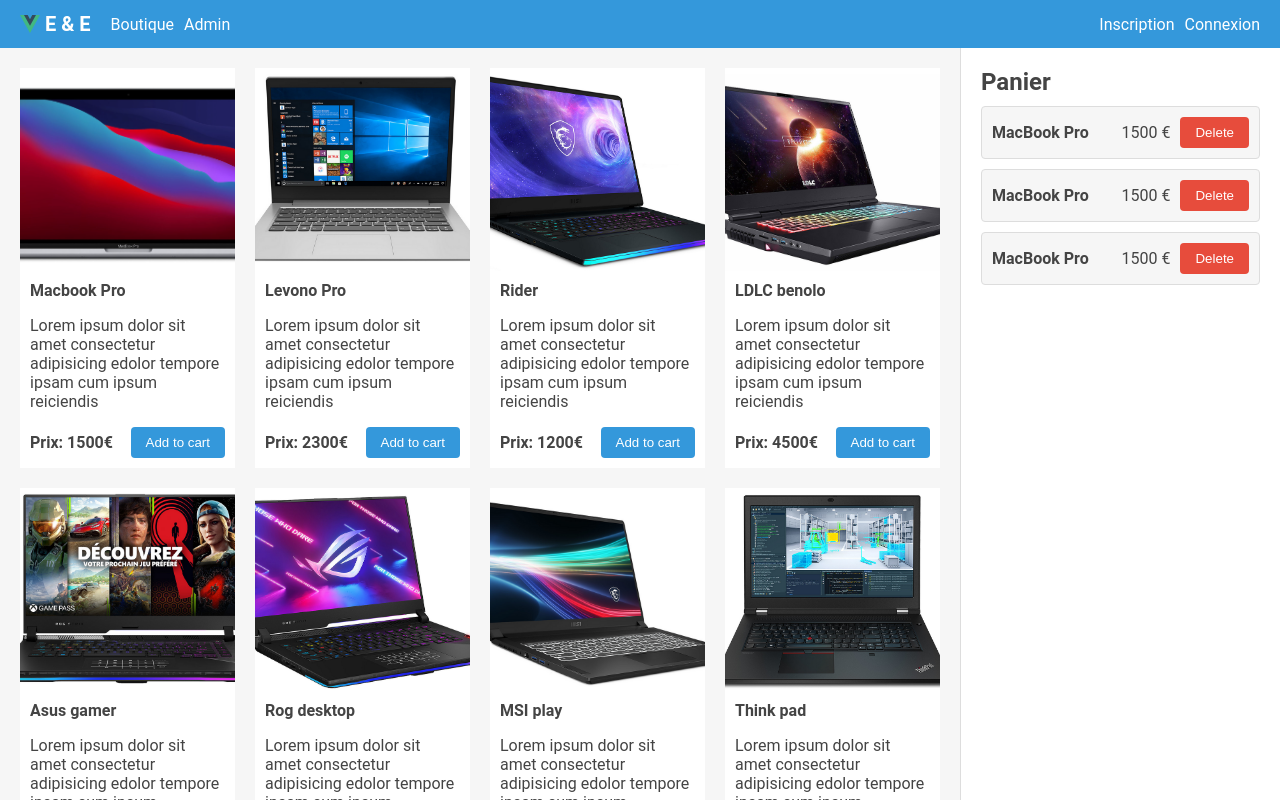
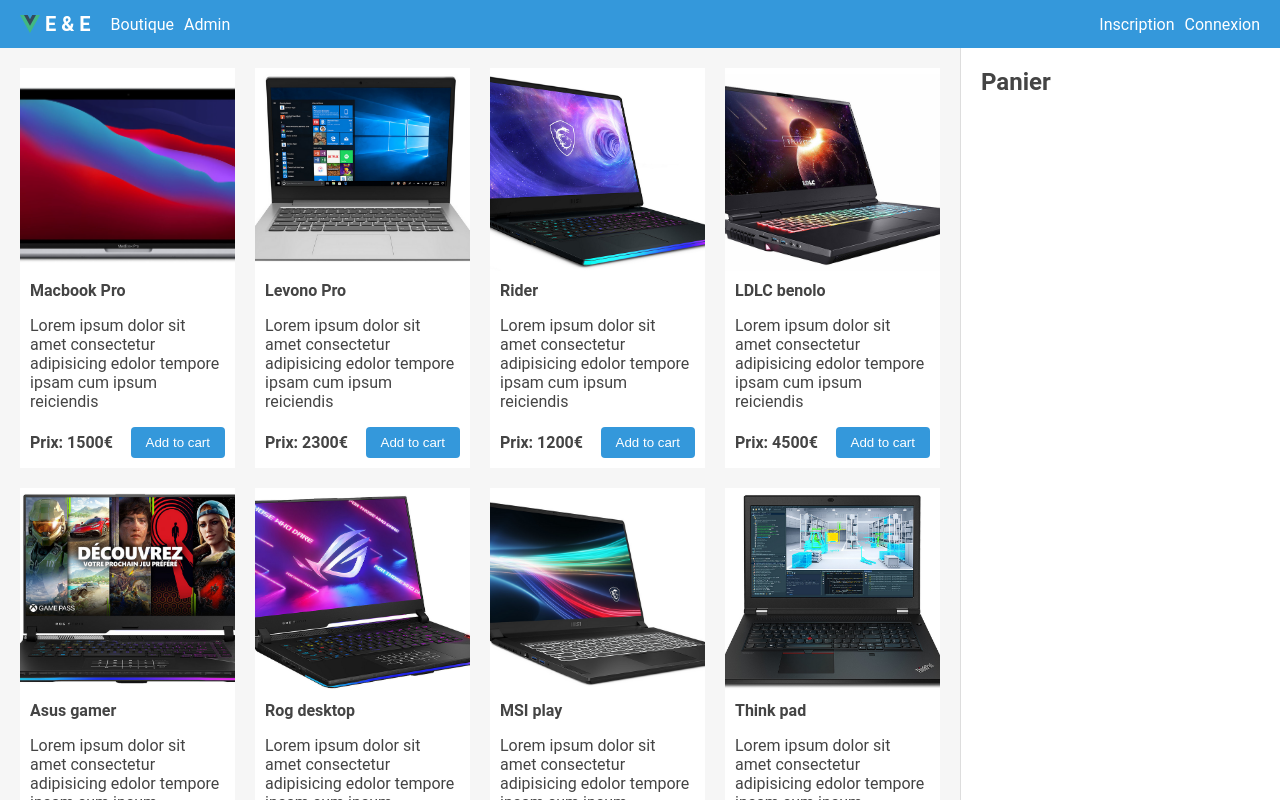
Before and after one commit to winstoncda/shop_notype, a Vue app: page / in a window 1280 px wide. Shown: the top 800 px of the page. Built offline with nearby package versions, Linux system fonts and the light colour scheme.

Commit message:
ajout des produits dans le panier

```diff
--- a/src/App.vue
+++ b/src/App.vue
@@ -8,10 +8,13 @@
 
 // récupération des données depuis le fichier products dans data
 const products = reactive(data);
+const cart = reactive([]);
 
 // créer une fonction qui va ajouter des produits au panier
 function addProductToCart(productId) {
   console.log(productId);
+  const newProduct = products.find((product) => product.id === productId);
+  cart.push(newProduct);
 }
 </script>
 
@@ -24,7 +27,7 @@
       class="shop"
       @add-product-to-cart="addProductToCart"
     />
-    <Cart class="cart" />
+    <Cart :cartList="cart" class="cart" />
     <TheFooter class="footer" />
   </div>
 </template>
--- a/src/components/Cart/Cart.vue
+++ b/src/components/Cart/Cart.vue
@@ -1,11 +1,14 @@
 <script setup lang="ts">
 import CartProductList from "./CartProductList.vue";
+defineProps({
+  cartList: Array,
+});
 </script>
 
 <template>
   <div class="p-20">
     <h2 class="mb-10">Panier</h2>
-    <CartProductList />
+    <CartProductList :cartList="cartList" />
   </div>
 </template>
 
--- a/src/components/Cart/CartProduct.vue
+++ b/src/components/Cart/CartProduct.vue
@@ -1,9 +1,13 @@
-<script setup lang="ts"></script>
+<script setup lang="ts">
+defineProps({
+  product: Object,
+});
+</script>
 
 <template>
   <div class="mb-10 p-10 d-flex flex-row align-items-center product">
-    <strong class="flex-fill mr-10">MacBook Pro</strong>
-    <span class="mr-10">1500 €</span>
+    <strong class="flex-fill mr-10">{{ product.title }}</strong>
+    <span class="mr-10">{{ product.price }} €</span>
     <button class="btn btn-danger">Delete</button>
   </div>
 </template>
--- a/src/components/Cart/CartProductList.vue
+++ b/src/components/Cart/CartProductList.vue
@@ -1,12 +1,14 @@
 <script setup lang="ts">
 import CartProduct from "./CartProduct.vue";
+
+defineProps({
+  cartList: Array,
+});
 </script>
 
 <template>
   <div>
-    <CartProduct />
-    <CartProduct />
-    <CartProduct />
+    <CartProduct v-for="product of cartList" :product="product" />
   </div>
 </template>
 
```
